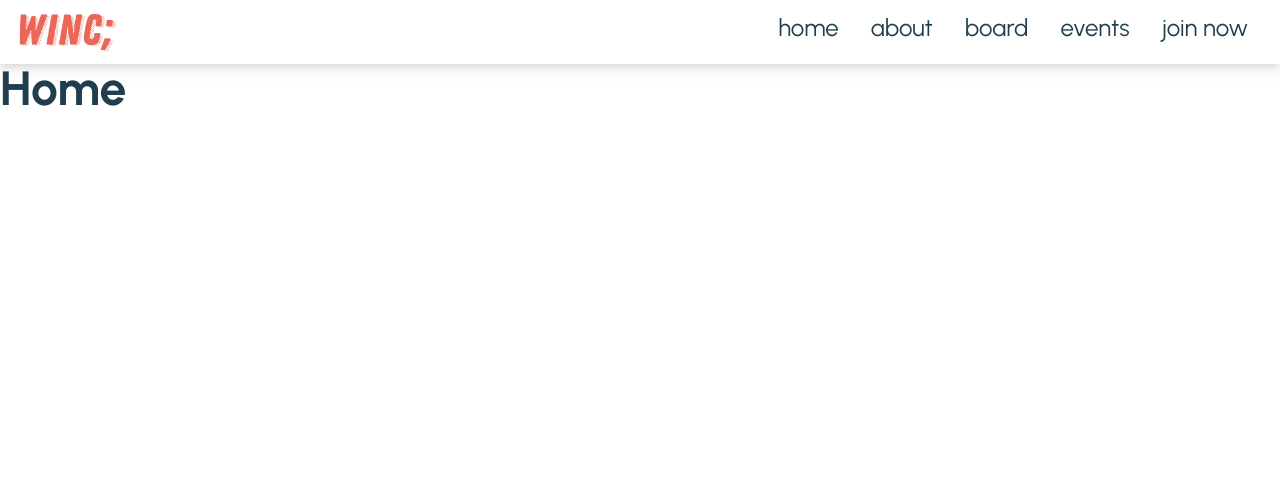
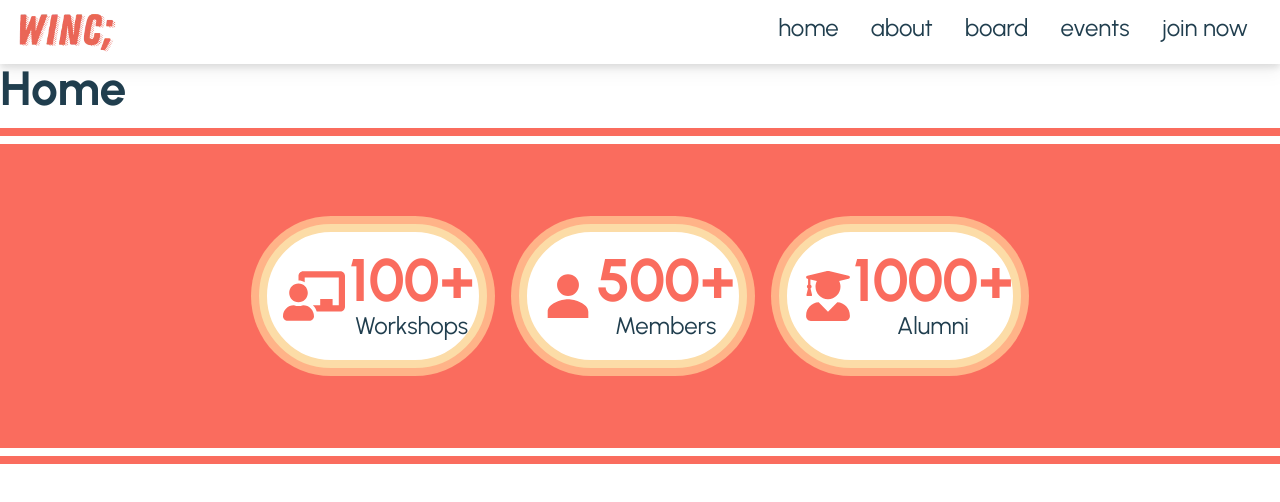
Before and after one commit to acm-ucr/winc-website, a Next.js app: page /home in a window 1280 px wide. Shown: the top 502 px of the page. Built offline with nearby package versions, Linux system fonts and the light colour scheme.

Commit message:
fixed both Stat and Stats issues

```diff
--- a/src/app/home/page.js
+++ b/src/app/home/page.js
@@ -1,8 +1,10 @@
 import Title from "@/components/Title";
+import Stats from "@/components/home/Stats";
 const Home = () => {
   return (
     <>
       <Title text="Home" textcolor="text-winc-black" />
+      <Stats />
     </>
   );
 };
--- a/src/app/page.js
+++ b/src/app/page.js
@@ -1,8 +1,10 @@
 import Title from "@/components/Title";
+// import Stats from "@/components/home/Stats";
 const Home = () => {
   return (
     <>
       <Title text="Home" textcolor="text-winc-black" />
+      {/* <Stats /> */}
     </>
   );
 };
--- a/src/components/home/Stat.js
+++ b/src/components/home/Stat.js
@@ -4,12 +4,14 @@ import React from "react";
 const Stat = ({ icon, stat, type }) => {
   return (
     <div
-      className={`flex flex-row min-w-fit justify-center items-center rounded-full border-8 border-winc-yellow ring-8 ring-winc-orange m-3 text-winc-pink bg-winc-white w-80 h-36`}
+      className={`flex flex-row min-w-fit justify-center items-center rounded-full border-8 border-winc-yellow ring-8 ring-winc-orange m-3 text-winc-pink bg-winc-white w-80 h-36 mr-10 my-5 `}
     >
-      <div className=" ml-3">{icon}</div>
+      <div className=" ml-4">{icon}</div>
       <div className="flex flex-col items-center w-11/12">
-        <div className="text-5xl font-bold">{stat}</div>
-        <div className="text-winc-black text-2xl font-thin">{type}</div>
+        <div className=" text-6xl font-bold">{stat}</div>
+        <div className="text-winc-black text-2xl font-normal text-left">
+          {type}
+        </div>
       </div>
     </div>
   );
--- a/src/components/home/Stats.js
+++ b/src/components/home/Stats.js
@@ -10,7 +10,7 @@ import Stat from "./Stat";
 
 const Stats = () => {
   return (
-    <div className="flex justify-center items-center bg-winc-pink w-full">
+    <div className="flex justify-center items-center bg-winc-pink w-full p-8 outline outline-8 outline-winc-pink outline-offset-8 my-8">
       <div className=""></div>
       <div className="bg-winc-pink flex flex-row px-2 w-8/12">
         <Stat
@@ -18,9 +18,9 @@ const Stats = () => {
           stat="100+"
           type="Workshops"
         />
-        <Stat icon={<IoPersonSharp size="62px" />} stat="500+" type="Members" />
+        <Stat icon={<IoPersonSharp size="50px" />} stat="500+" type="Members" />
         <Stat
-          icon={<FaUserGraduate size="62px" />}
+          icon={<FaUserGraduate size="50px" />}
           stat="1000+"
           type="Alumni"
         />
```
